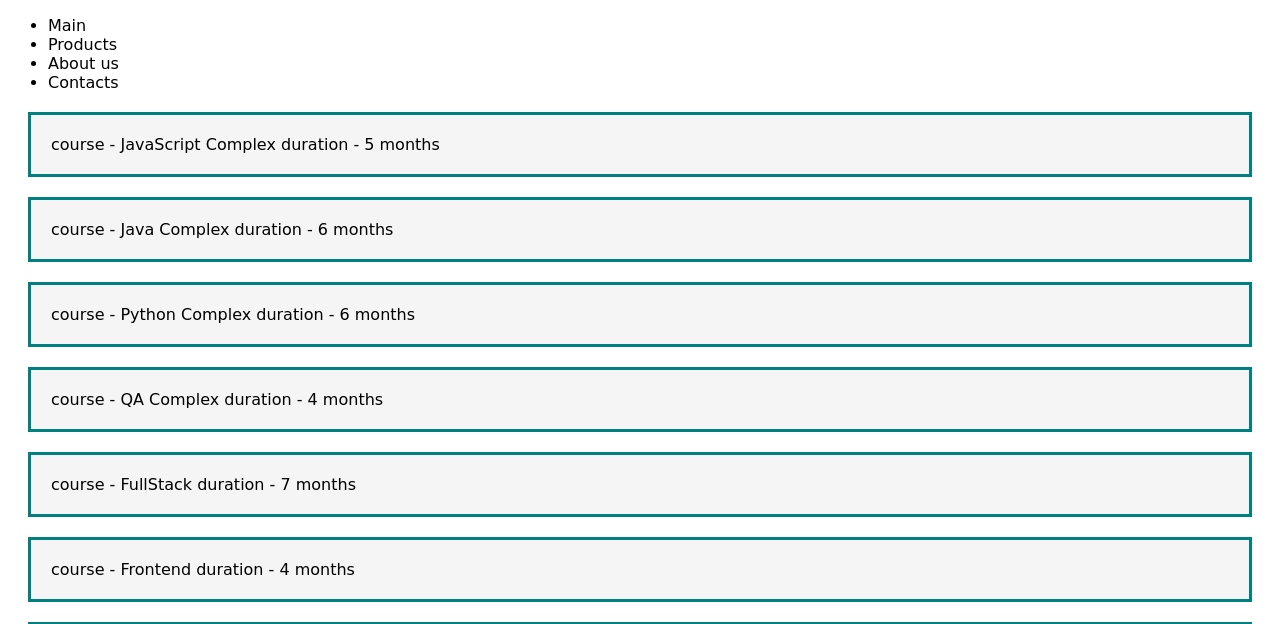
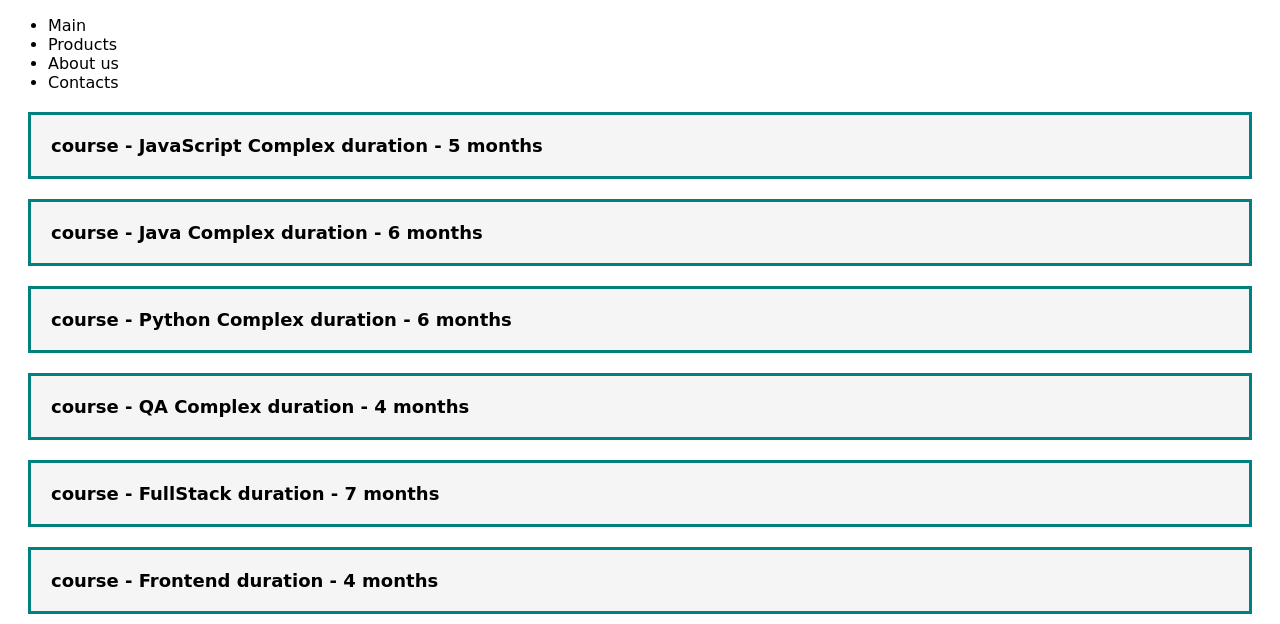
Before and after one commit to R-o-K-o/JavaScript, a plain HTML site: page homework/lesson9/index.html in a window 1280 px wide. Shown: the top 624 px of the page. Drawn offline with Linux system fonts and the light colour scheme; a web font is replaced by a local one.

Commit message:
fix hw lesson 8

```diff
--- a/homework/lesson9/main.js
+++ b/homework/lesson9/main.js
@@ -27,13 +27,13 @@
 //      Взяти файл template1.html та додати в нього скріпт котрий для кожного елементу масиву створює li та додає його до блоку .menu
 //      Завдання робити через цикли.
 
-    let items = ['Main','Products','About us','Contacts'];
-    let elUl = document.getElementsByClassName('menu')[0];
+    let menuList = ['Main','Products','About us','Contacts'];
+    let ul = document.getElementsByClassName('menu')[0];
 
-    for (let item of items) {
-        let elLi = document.createElement('li');
-        elLi.innerText = item;
-        elUl.appendChild(elLi);
+    for (const menuItem of menuList) {
+        let li = document.createElement('li');
+        li.innerText = menuItem;
+        ul.appendChild(li);
     }
 
 // - Є масив => coursesAndDurationArray <=
@@ -46,7 +46,7 @@
          {title: 'Python Complex', monthDuration: 6},
          {title: 'QA Complex', monthDuration: 4},
          {title: 'FullStack', monthDuration: 7},
-         {title: 'Frontend', monthDuration: 4}
+         {title: 'Frontend', monthDuration: 4},
      ];
 
     let courseWrap = document.createElement('div');
@@ -55,7 +55,7 @@
         let courseDiv = document.createElement('div');
         courseDiv.classList.add('item');
         courseDiv.innerText = `course - ${course.title} duration - ${course.monthDuration} months`;
-        courseWrap.appendChild(courseDiv)
+        courseWrap.appendChild(courseDiv);
     }
 
     body.appendChild(courseWrap);
--- a/homework/lesson9/style.css
+++ b/homework/lesson9/style.css
@@ -1,6 +1,8 @@
 * { font-family: 'Baloo Chettan 2', cursive; box-sizing: border-box; }
 
 .item {
+    font-size: 18px;
+    font-weight: 600;
     margin: 20px;
     padding: 20px;
     border: 3px solid teal;
```
